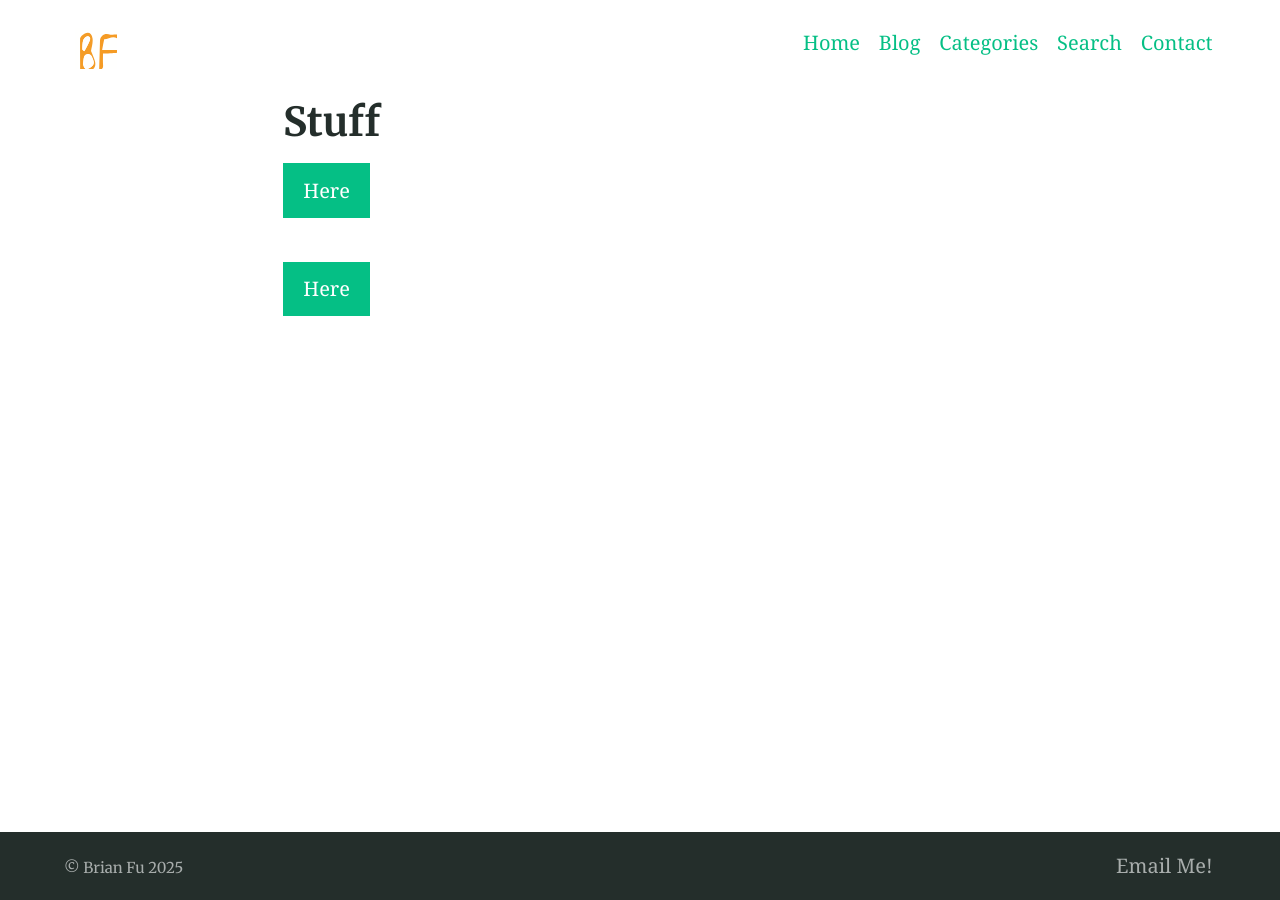
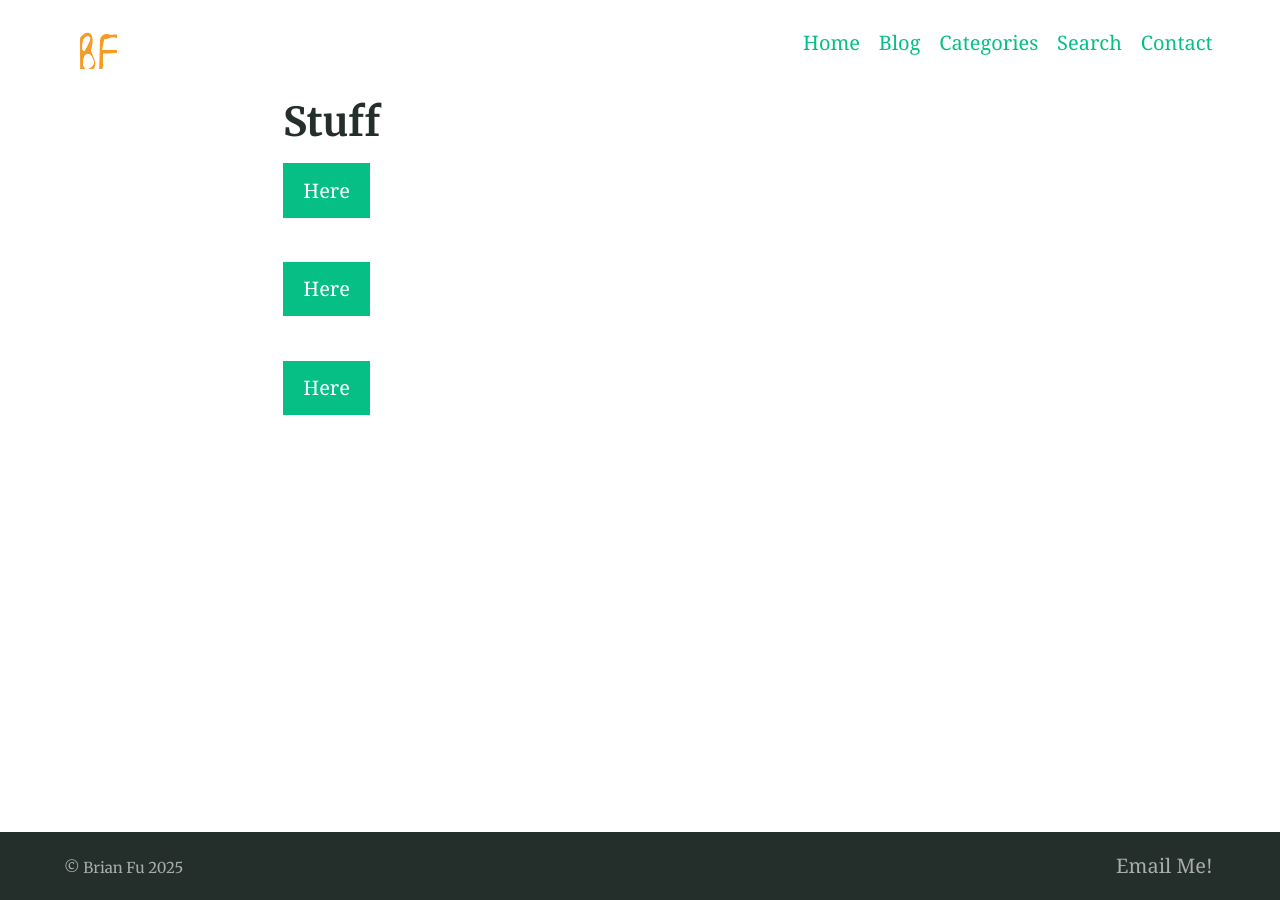
Before and after one commit to brianfu5/brianfu5.github.io, a Jekyll site: the page built from secret.md, in a window 1280 px wide. Built offline with Jekyll 4.4.1, drawn with Linux system fonts in a browser that asks for light colours.

Commit message:
saved last gime dp pleas

```diff
--- a/secret.md
+++ b/secret.md
@@ -6,3 +6,4 @@ excerpt: ""
 
 {% include button.html text="Here" link="https://brianfu.net/assets/docs/1.pdf" %}
 {% include button.html text="Here" link="https://brianfu.net/assets/docs/2.pdf" %}
+{% include button.html text="Here" link="https://brianfu.net/assets/docs/3.pdf" %}
```
